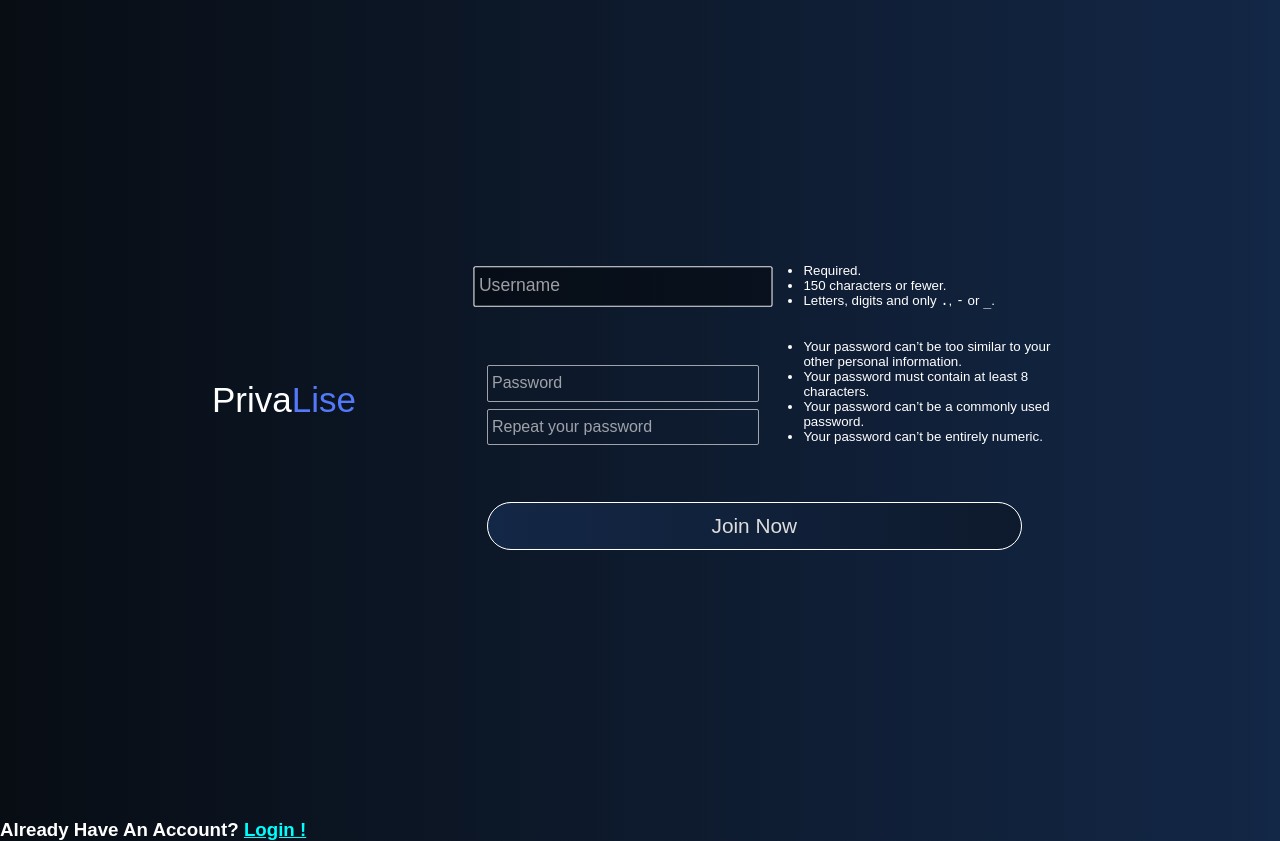
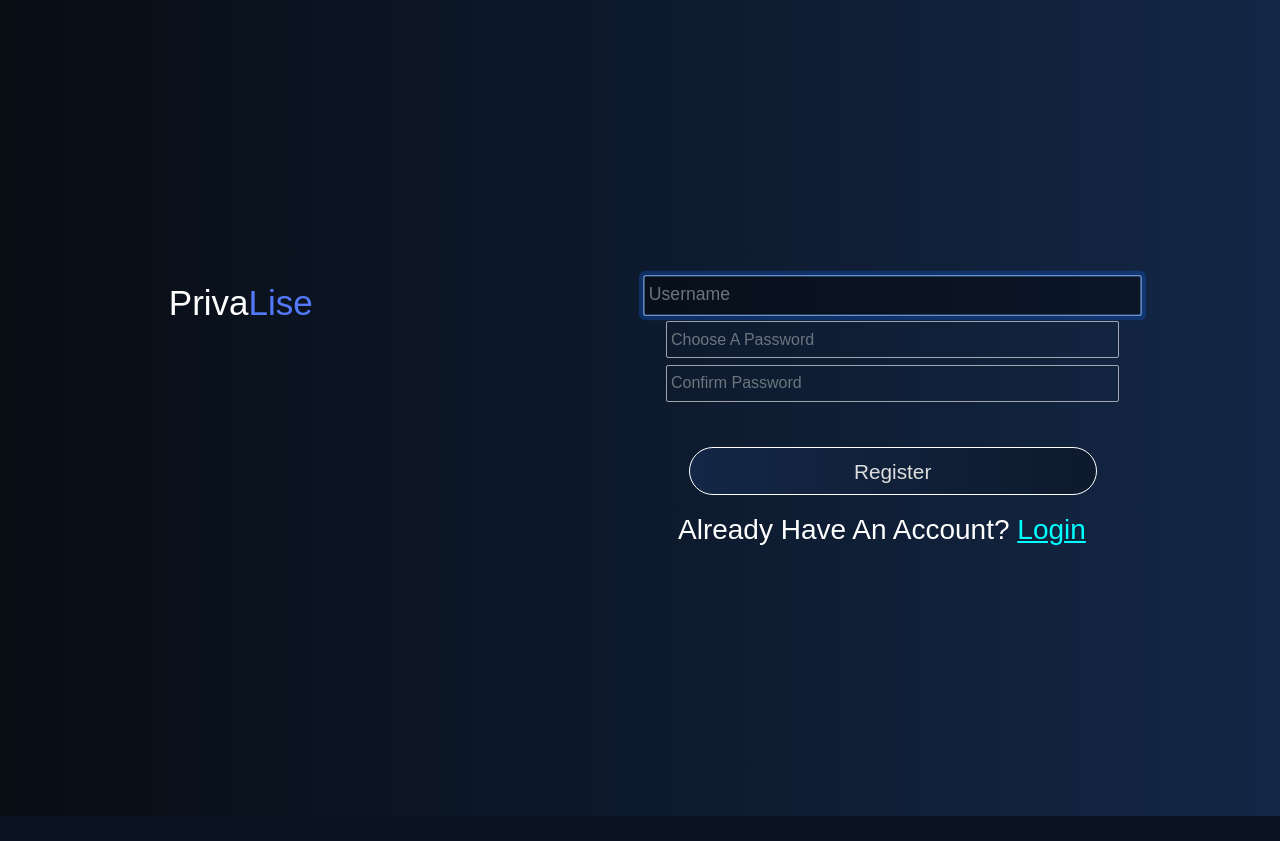
Before and after one commit to mohabgabber/privalise-network, a Django app: page /auth/register/ in a window 1280 px wide. After the commit the page ends 816 px from the top, so only its background shows below. Run offline with Django 3.2, Linux system fonts and the light colour scheme; some libraries are stand-ins or nearby versions.

Commit message:
edited frontend in register

```diff
--- a/users/templates/users/base.html
+++ b/users/templates/users/base.html
@@ -1,13 +1,23 @@
+{% load static %}
+{% load crispy_forms_tags %}
 <!DOCTYPE html>
-<html>
+<html lang="en">
     <head>
-
         <meta charset="UTF-8">
-
-  <title>{% block title %} {% endblock %}</title>
+        <meta name="viewport" content="width=device-width, initial-scale=1.0">
+        <link rel="stylesheet" href="{% static 'css/bootstrap.css' %}">
+        <link rel="stylesheet" href="{% static 'css/main.css' %}">
+        <link rel="stylesheet" href="{% static 'css/logo.css' %}">
+        <link rel="stylesheet" href="{% static 'css/login/page.css' %}">
+        <link rel="stylesheet" href="{% static 'css/register/page.css' %}">
+        <link rel="stylesheet" href="{% static 'css/all.css' %}">
+        <link rel="stylesheet" href="{% static 'css/home/scrollbar.css' %}">
+        <link rel="stylesheet" href="{% static 'css/home/navbar.css' %}">
+        <link rel="stylesheet" type="text/css" href="{% static 'css/home/post.css' %}">
+        <link rel="stylesheet" type="text/css" href="{% static 'css/home/content.css' %}">
+        <link rel="stylesheet" type="text/css" href="{% static 'css/profile/page.css' %}">
+        <title>{% block title %}{% endblock title %}</title>
         <style>
-        @import url(http://fonts.googleapis.com/css?family=Exo:100,200,400);
-        @import url(http://fonts.googleapis.com/css?family=Source+Sans+Pro:700,400,300);
             body{
                 margin: 0;
                 padding: 0;
@@ -154,7 +164,6 @@
             ::-moz-input-placeholder{
             color: rgba(255,255,255,0.6);
             }
-        {% block top %}
             .login{
                 position: absolute;
                 top: calc(50% - 180px);
@@ -164,32 +173,10 @@
                 padding: 10px;
                 z-index: 2;
             }
-        {% endblock %}
         </style>
     </head>
-
-<body>
-
-  <div class="body"></div>
-		<div class="grad"></div>
-		<div class="header">
-			<div>Priva<span>Lise</span></div>
-		</div>
-		<br>
-		<div class="login">
-            <div>
-                {% if messages %}
-                    {% for message in messages %}
-                        <div class="alert alert-{{ message.tags }}">
-                            {{ message }}
-                        </div>
-                    {% endfor %}
-                {% endif %}
-            </div>
+    <body id="body" class="dark">
         {% block content %}
-
         {% endblock content %}
-		</div>
     </body>
-
 </html>
--- a/users/templates/users/register.html
+++ b/users/templates/users/register.html
@@ -1,89 +1,40 @@
-<!DOCTYPE html>
-{% load static %}
-<html>
-	<head>
-		<meta charset="UTF-8">
-		<meta name="viewport" content="width=device-width, initial-scale=1.0">
+{% extends 'users/base.html' %}
+{% block title %}Register On Privalise{% endblock title %}
+{% block content %}
+	<main class="w-100 content container mx-auto container-fluid">
+		<div class="row">
+			<div class="col-sm">
+				<div class="logo-text" style="text-align: center;">
+					<center>
+						<div style="color: white;">Priva<span>Lise</span></div>
+				    </center>
+				</div>
+	        </div>
+			<div class="col-sm">
+				{% if messages %}
+			        {% for message in messages %}
+			            <div class="alert alert-{{ message.tags }} content">{{ message }}</div>
+			        {% endfor %}
+			    {% endif %}
+				<form method="POST" class="form-inputs" style="margin: 0">
+					<div class="container" style="color:white;">
+						<div class="row">
+							{% csrf_token %}
 
-		<title> Register Now </title>
-		<link rel="stylesheet" href="{% static 'css/main.css' %}">
-		<link rel="stylesheet" href="{% static 'css/logo.css' %}">
-		<link rel="stylesheet" href="{% static 'css/login/page.css' %}">
-		<link rel="stylesheet" href="{% static 'css/register/page.css' %}">
-	</head>
+							<input id="id_username" style="color: white;" class="textinput textInput form-control" placeholder="Username" type="text" name="username" autofocus="" autocapitalize="none" maxlength="150" required=""/>
 
-	<body>
-		<main class="dark">
-			<div class="logo-text">
-				<div>Priva<span>Lise</span></div>
+							<input id="id_password" style="color: white;" class="textinput textInput form-control" placeholder="Choose A Password" type="password" name="password1" required />
+
+							<input id="id_password" style="color: white;" class="textinput textInput form-control" placeholder="Confirm Password" type="password" name="password2" required />
+
+							<button type="submit" class="btn btn-outline-info">Register</button>
+						</div><br>
+						<div class="row">
+							<h3>  Already Have An Account? <a href="{% url 'login' %}" style="color: cyan;">Login</a></h3>
+						</div>
+					</div>
+				</form>
 			</div>
-
-			<form method="POST" style="margin: 0">
-				<table class="login form-inputs">
-						{% csrf_token %}
-						<tr>
-							<td id="div_id_username">
-								<input id="id_username" class="textinput textInput form-control"
-								placeholder="Username"
-								type="text" name="username" maxlength="40"
-								autofocus="" required
-								style="margin-top:auto;margin-bottom:auto;">
-							</td>
-
-							<td>
-								<small id="hint_id_username" class="form-text text-muted">
-									<ul>
-										<li>
-											Required.
-										</li>
-										<li>
-											150 characters or fewer.
-										</li>
-										<li>
-											Letters, digits and only <code>.</code>, <code>-</code> or <code>_</code>.
-										</li>
-									</ul>
-								</small>
-							</td>
-						</tr>
-
-						<tr>
-							<td id="div_id_password1" rowspan="2">
-								<div class="multiple-inputs" style="margin-top: 2rem;">
-									<input id="id_password1" class="textinput textInput form-control"
-									placeholder="Password" minlength="8"
-									type="password" name="password1" autocomplete="new-password" required>
-
-									<input class="textinput textInput form-control" id="id_password2"
-									placeholder="Repeat your password" minlength="8"
-									type="password" name="password2" autocomplete="new-password" required>
-								</div>
-
-								<p id="passwderror" class="error" style="display: none;">The passwords do not match</p>
-							</td>
-
-							<td>
-								<small id="hint_id_password1" class="form-text text-muted">
-									<ul>
-										<li>Your password can’t be too similar to your other personal information.</li>
-										<li>Your password must contain at least 8 characters.</li>
-										<li>Your password can’t be a commonly used password.</li>
-										<li>Your password can’t be entirely numeric.</li>
-									</ul>
-								</small>
-							</td>
-						</tr>
-
-						<tr></tr>
-						<tr>
-							<td colspan="2">
-								<button type="submit" class="btn btn-outline-info">Join Now</button>
-							</td>
-						</tr>
-
-				</table>
-			</form>
-		</main>
-		<h3>Already Have An Account? <a href="{% url 'login' %}" style="color: cyan;">Login !</a></h3>
-	</body>
-</html>
+		</div>
+	</main>
+{% endblock content %}
--- a/users/views.py
+++ b/users/views.py
@@ -2,13 +2,10 @@ from django.shortcuts import render, redirect
 from django.contrib.auth.decorators import login_required
 from .forms import UserRegister
 from django.urls import reverse_lazy
-from django.contrib.auth.views import PasswordChangeView, PasswordResetDoneView
+from django.contrib.auth.views import PasswordChangeView
 from django.contrib import messages
 from django.contrib.auth.mixins import LoginRequiredMixin
-from django.core.mail import send_mail, BadHeaderError
-from django.http import HttpResponse, HttpResponseRedirect, JsonResponse
 from django.contrib.auth import authenticate, login, logout
-from django.views.generic.edit import CreateView
 def register(request):
     if request.method == 'POST':
         form = UserRegister(request.POST)
@@ -16,7 +13,11 @@ def register(request):
             form.username = request.POST.get('username')
             form.password1 = request.POST.get('password1')
             form.password2 = request.POST.get('password2')
-            form.save()
+            try:
+                form.save()
+            except:
+                messages.success(request, f'there is an error')
+                return render(request, 'users/register.html', {"form": form})
             username = form.cleaned_data.get('username')
             messages.success(request, f'account created for {username}')
             new_user = authenticate(username=form.cleaned_data['username'],password=form.cleaned_data['password1'],)
@@ -39,6 +40,8 @@ def LoginView(request):
 class PasswordChange(LoginRequiredMixin, PasswordChangeView):
     template_name = 'users/password_change.html'
     success_url = reverse_lazy('home')
+@login_required
 def logout_view(request):
     logout(request)
+    messages.success(request, 'logged out successfully')
     return redirect('login')
```
Also changed, not shown: users/templates/users/login.html (+28 -32 lines), README.md. Lines whose indentation alone changed are shown as unchanged.
